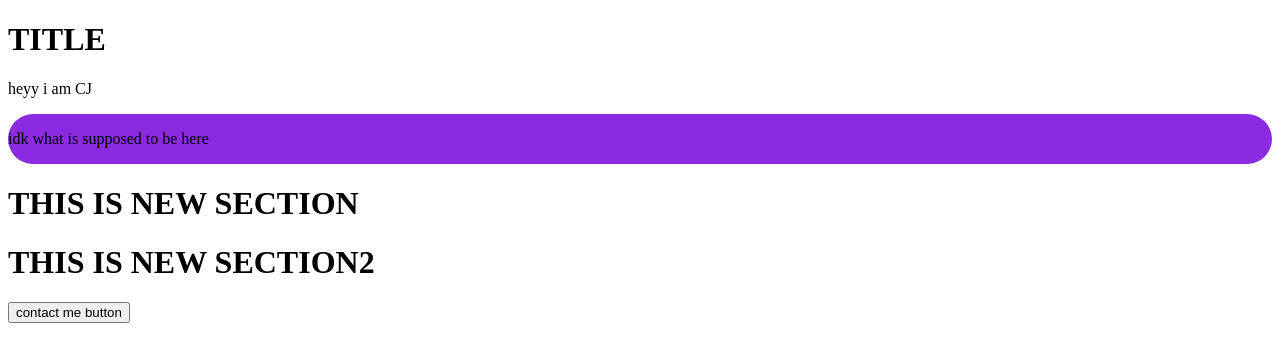
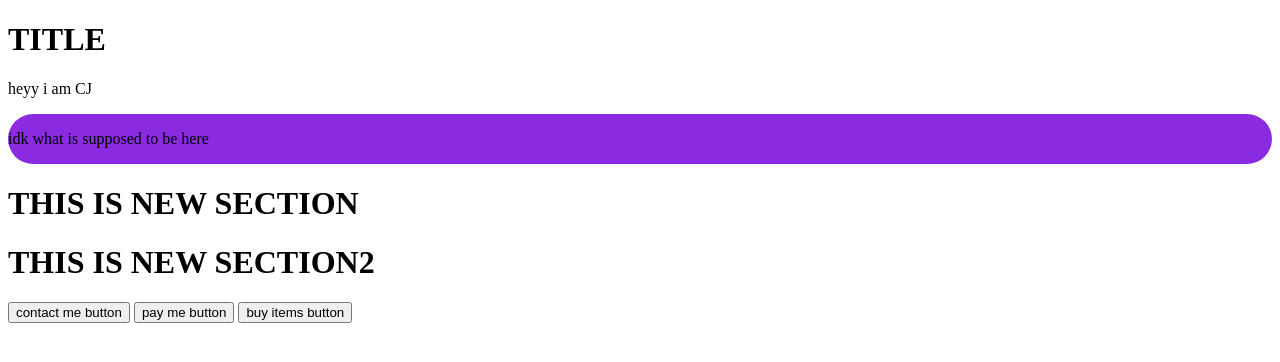
Before and after one commit to LesserSike/test-repo, a plain HTML site: page index.html in a window 1280 px wide. Drawn offline with Linux system fonts and the light colour scheme.

Commit message:
features - added pay and buy button

```diff
--- a/index.html
+++ b/index.html
@@ -24,6 +24,12 @@
     <button>
         contact me button
     </button>
+    <button>
+        pay me button
+    </button>
+    <button>
+        buy items button
+    </button>
 
 </body>
 </html>
```
